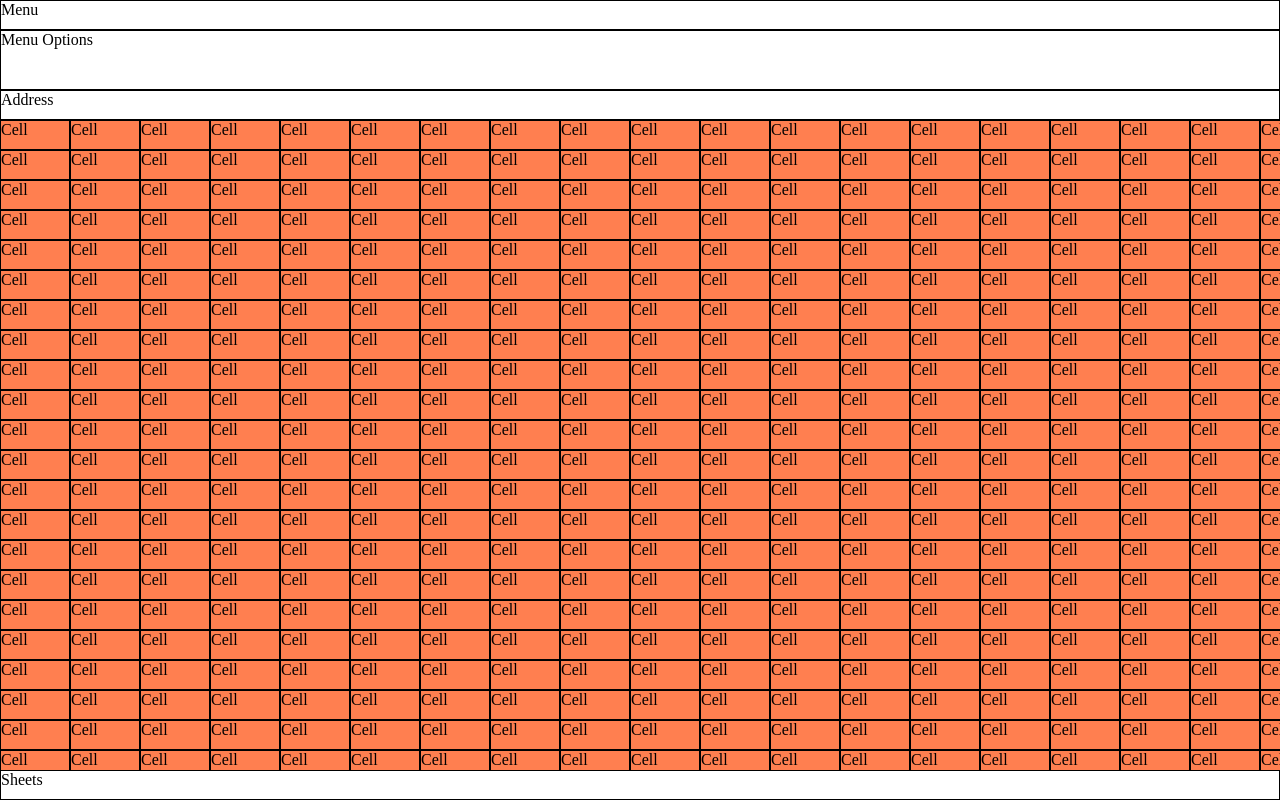
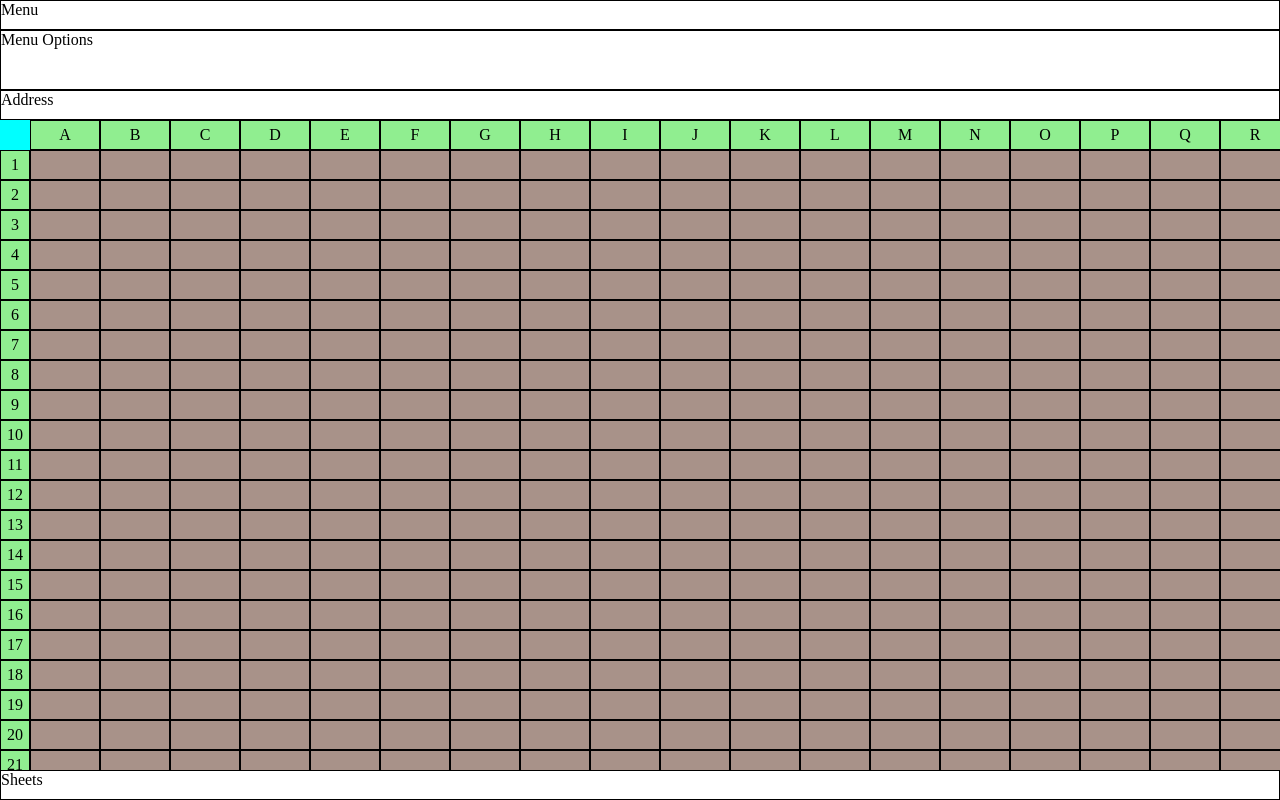
Before and after one commit to Ritikkhokar/javaScript, a website: page DOM/Excel_Clone/activity/index.html in a window 1280 px wide. Drawn offline with Linux system fonts and the light colour scheme.

Commit message:
cell positioning done

```diff
--- a/DOM/Excel_Clone/activity/script.js
+++ b/DOM/Excel_Clone/activity/script.js
@@ -1,16 +1,45 @@
-let cellsContent = document.querySelector(".cells-content");
+let cellsContentDiv = document.querySelector(".cells-content");
 function initCells()
 {
-    let cells = "";
+    let cellsContent = "<div class = 'top-left-cell'></div>";
+    cellsContent += "<div class = 'top-row'> ";
+    for(let i=0;i<26;i++)
+    {
+        cellsContent += `<div class='top-row-cell'>${String.fromCharCode(65+i)}</div>`;
+    }
+    cellsContent += "</div>"
+
+    cellsContent += "<div class = 'left-col'> ";
     for(let i=0;i<100;i++)
     {
-        cells += "<div class = 'row'>"
+        cellsContent += `<div class='left-col-cell'>${i+1}</div>`;
+    }
+    cellsContent += "</div>"
+
+    cellsContent += "<div class = 'cells'>"
+
+    for(let i=0;i<100;i++)
+    {
+        cellsContent += "<div class = 'row'>"
         for(let j=0;j<26;j++)
         {
-            cells += "<div class = 'cell'>Cell</div>"
+            cellsContent += "<div class = 'cell' contentEditable = 'true'></div>"
         }
-        cells += "</div>"
+        cellsContent += "</div>"
     }
-    cellsContent.innerHTML = cells;
+    cellsContent += "</div>"
+    cellsContentDiv.innerHTML = cellsContent;
 }
 initCells();
+let topRow = document.querySelector(".top-row");
+let leftCol = document.querySelector(".left-col");
+let topLeftCell = document.querySelector(".top-left-cell");
+cellsContentDiv.addEventListener("scroll",function(e)
+{
+    let top = e.target.scrollTop;
+    let left = e.target.scrollLeft;
+    topRow.style.top = top + "px";
+    topLeftCell.style.top = top + "px";
+    topLeftCell.style.left = left + "px";
+    leftCol.style.left = left + "px";
+})
--- a/DOM/Excel_Clone/activity/style.css
+++ b/DOM/Excel_Clone/activity/style.css
@@ -25,8 +25,9 @@ height: 30px;
 .cells-content
 {
 height: calc( 100vh - 150px);
-background: coral;
+background: rgb(168, 146, 137);
 overflow: auto;
+position: relative;
 }
 
 .sheets
@@ -44,3 +45,55 @@ border: 1px solid;
 min-height: 30px;
 min-width: 70px;
 }
+.top-left-cell
+{
+height: 30px;
+width: 30px;
+background-color: cyan;
+position: absolute;
+z-index: 3;
+
+}
+.top-row
+{
+display: flex;
+position: absolute;
+background: lightgreen;
+top: 0px;
+left: 30px;
+z-index: 2;
+}
+.top-row-cell
+{
+    border: 1px solid;
+    min-height: 30px;
+    min-width: 70px;
+    display: flex;
+    justify-content: center;
+    align-items: center;
+}
+
+.left-col
+{
+    background: lightgreen;
+    width: 30px;
+    position: absolute;
+    top: 30px;
+    z-index: 2;
+}
+.left-col-cell
+{
+    height: 30px;
+    width: 30px;
+    border: 1px solid;
+    /* text-align: center; */
+    display: flex;
+    justify-content: center;
+    align-items: center;
+}
+.cells
+{
+    position: absolute;
+    top: 30px;
+    left: 30px;
+}
```
